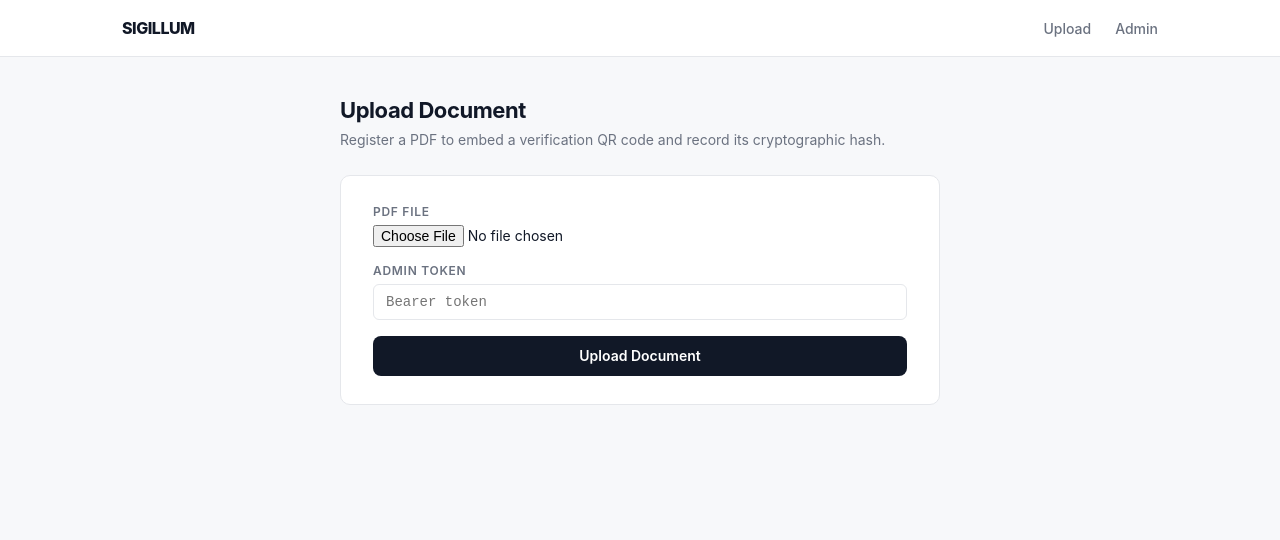
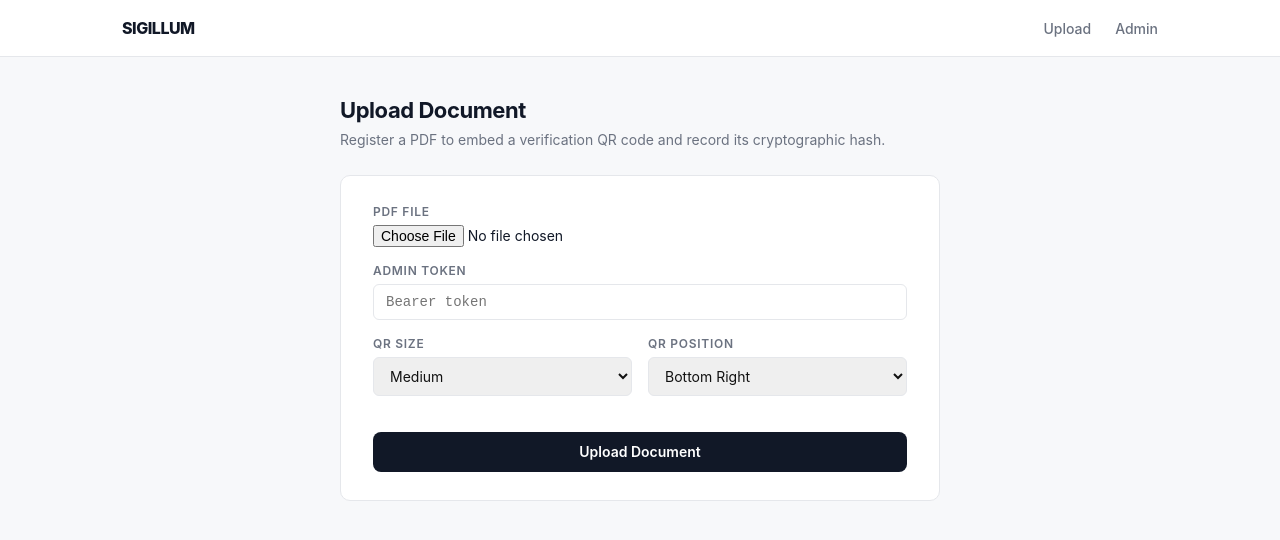
Before and after one commit to ariqsyahalam/Sigillum, a Next.js app: page /upload in a window 1280 px wide. Shown: the top 540 px of the page. Built offline with nearby package versions, Linux system fonts and the light colour scheme.

Commit message:
feat: Add configurable QR code size and position options for embedding QR codes into PDFs.

```diff
--- a/src/app/api/documents/process/route.ts
+++ b/src/app/api/documents/process/route.ts
@@ -39,7 +39,7 @@ export async function POST(req: NextRequest) {
 
     try {
         const body = await req.json();
-        const { doc_code } = body as { doc_code?: string };
+        const { doc_code, qr_size, qr_position } = body as { doc_code?: string; qr_size?: string; qr_position?: string };
 
         if (!doc_code || typeof doc_code !== "string") {
             return err("Missing or invalid field: doc_code.", 400);
@@ -60,7 +60,10 @@ export async function POST(req: NextRequest) {
         const verifyUrl = `${baseUrl}/v/${doc_code}`;
 
         // C — embed QR code onto every page
-        const finalBuffer = await embedQrIntoPdf(rawBuffer, verifyUrl);
+        const finalBuffer = await embedQrIntoPdf(rawBuffer, verifyUrl, {
+            size: (qr_size as any) || "medium",
+            position: (qr_position as any) || "bottom-right",
+        });
 
         // D — SHA-256 hash of the final PDF
         const fileHash = hashBuffer(finalBuffer);
--- a/src/app/api/documents/upload/route.ts
+++ b/src/app/api/documents/upload/route.ts
@@ -105,8 +105,10 @@ export async function POST(req: NextRequest) {
         const baseUrl = (process.env.APP_BASE_URL ?? "http://localhost:3000").replace(/\/$/, "");
         const verifyUrl = `${baseUrl}/v/${docCode}`;
 
-        // ── D: Embed QR onto every page ───────────────────────────────────────
-        const finalBuffer = await embedQrIntoPdf(inputBuffer, verifyUrl);
+        // ── D: Parse QR Options & Embed onto every page ───────────────────────
+        const qrSize = (formData.get("qr_size") as "small" | "medium" | "large") || "medium";
+        const qrPosition = (formData.get("qr_position") as any) || "bottom-right";
+        const finalBuffer = await embedQrIntoPdf(inputBuffer, verifyUrl, { size: qrSize, position: qrPosition });
 
         // ── E: Hash the FINAL (post-QR) PDF ──────────────────────────────────
         const fileHash = hashBuffer(finalBuffer);
--- a/src/app/upload/page.tsx
+++ b/src/app/upload/page.tsx
@@ -23,6 +23,9 @@ export default function UploadPage() {
     const [status, setStatus] = useState<"idle" | "uploading" | "done" | "error">("idle");
     const [result, setResult] = useState<UploadResult | null>(null);
     const [errMsg, setErrMsg] = useState("");
+
+    const [qrSize, setQrSize] = useState("medium");
+    const [qrPosition, setQrPosition] = useState("bottom-right");
     const fileRef = useRef<HTMLInputElement>(null);
 
     useEffect(() => {
@@ -75,7 +78,7 @@ export default function UploadPage() {
                 const processRes = await fetch("/api/documents/process", {
                     method: "POST",
                     headers: { ...authHeader, "Content-Type": "application/json" },
-                    body: JSON.stringify({ doc_code }),
+                    body: JSON.stringify({ doc_code, qr_size: qrSize, qr_position: qrPosition }),
                 });
                 const processJson = await processRes.json();
 
@@ -91,6 +94,8 @@ export default function UploadPage() {
                 // ── Local mode: direct multipart POST (original flow) ─────────
                 const form = new FormData();
                 form.append("file", file);
+                form.append("qr_size", qrSize);
+                form.append("qr_position", qrPosition);
 
                 const res = await fetch("/api/documents/upload", {
                     method: "POST",
@@ -144,6 +149,29 @@ export default function UploadPage() {
                         style={s.textInput}
                         autoComplete="current-password"
                     />
+                </div>
+
+                {/* QR Options Grid */}
+                <div style={{ display: "grid", gridTemplateColumns: "1fr 1fr", gap: "16px", marginBottom: "20px" }}>
+                    <div style={{ display: "flex", flexDirection: "column", gap: "6px" }}>
+                        <label style={s.label}>QR Size</label>
+                        <select value={qrSize} onChange={e => setQrSize(e.target.value)} style={s.selectInput}>
+                            <option value="small">Small</option>
+                            <option value="medium">Medium</option>
+                            <option value="large">Large</option>
+                        </select>
+                    </div>
+                    <div style={{ display: "flex", flexDirection: "column", gap: "6px" }}>
+                        <label style={s.label}>QR Position</label>
+                        <select value={qrPosition} onChange={e => setQrPosition(e.target.value)} style={s.selectInput}>
+                            <option value="top-left">Top Left</option>
+                            <option value="top-center">Top Center</option>
+                            <option value="top-right">Top Right</option>
+                            <option value="bottom-left">Bottom Left</option>
+                            <option value="bottom-center">Bottom Center</option>
+                            <option value="bottom-right">Bottom Right</option>
+                        </select>
+                    </div>
                 </div>
 
                 <button
@@ -210,6 +238,17 @@ const s: Record<string, React.CSSProperties> = {
         fontFamily: "monospace",
         color: "#111",
     },
+    selectInput: {
+        padding: "9px 12px",
+        fontSize: "14px",
+        border: "1px solid #e5e7eb",
+        borderRadius: 6,
+        outline: "none",
+        fontFamily: token.fontFamily,
+        color: "#111",
+        cursor: "pointer",
+        appearance: "auto"
+    },
     errorBox: {
         padding: "12px 16px",
         background: "#fef2f2",
--- a/src/lib/pdf/embedQrIntoPdf.ts
+++ b/src/lib/pdf/embedQrIntoPdf.ts
@@ -1,27 +1,42 @@
 /**
  * embedQrIntoPdf
  *
- * Embeds a QR code image onto the bottom-right corner of every page in a PDF.
+ * Embeds a QR code image onto every page in a PDF, with configurable size and position.
  *
  * @param inputPdfBuffer  - Raw PDF bytes (original is never mutated)
  * @param verificationUrl - URL to encode into the QR image
+ * @param options         - Optional size and position configuration
  * @returns               - New PDF buffer with QR stamped on each page
  */
 
 import { PDFDocument } from "pdf-lib";
 import QRCode from "qrcode";
 
-const QR_SIZE = 80;   // points (1 pt = 1/72 inch)
-const MARGIN = 20;    // distance from bottom and right edges
+export type QrSize = "small" | "medium" | "large";
+export type QrPosition = "top-left" | "top-center" | "top-right" | "bottom-left" | "bottom-center" | "bottom-right";
+
+export interface EmbedQrOptions {
+    size?: QrSize;
+    position?: QrPosition;
+}
+
+const SIZE_MAP: Record<QrSize, number> = {
+    small: 60,
+    medium: 80,
+    large: 100,
+};
+
+const MARGIN = 20; // Distance from edges
 
 /**
  * Generates a QR code as a raw PNG Buffer.
  */
-async function generateQrPng(url: string): Promise<Buffer> {
-    // toBuffer returns a Buffer directly when no callback is passed
+async function generateQrPng(url: string, qrSizePts: number): Promise<Buffer> {
+    // scale up the generated PNG based on the target points so it stays sharp
+    const pngWidth = Math.round(qrSizePts * 3);
     return QRCode.toBuffer(url, {
         type: "png",
-        width: 200,        // higher resolution → sharper when scaled down in PDF
+        width: Math.max(200, pngWidth),
         margin: 1,
         color: {
             dark: "#000000",
@@ -32,10 +47,16 @@ async function generateQrPng(url: string): Promise<Buffer> {
 
 export async function embedQrIntoPdf(
     inputPdfBuffer: Buffer,
-    verificationUrl: string
+    verificationUrl: string,
+    options: EmbedQrOptions = {}
 ): Promise<Buffer> {
+    const sizeConf = options.size ?? "medium";
+    const posConf = options.position ?? "bottom-right";
+
+    const qrSize = SIZE_MAP[sizeConf] ?? 80;
+
     // 1. Generate the QR PNG once — reuse across all pages
-    const qrPngBuffer = await generateQrPng(verificationUrl);
+    const qrPngBuffer = await generateQrPng(verificationUrl, qrSize);
 
     // 2. Load the source PDF into a NEW document (preserves original bytes)
     const pdfDoc = await PDFDocument.load(inputPdfBuffer);
@@ -49,15 +70,30 @@ export async function embedQrIntoPdf(
     for (const page of pages) {
         const { width, height } = page.getSize();
 
-        // Bottom-right corner, with margin from both edges
-        const x = width - QR_SIZE - MARGIN;
-        const y = MARGIN;  // pdf-lib y=0 is bottom of page
+        let x = 0;
+        let y = 0;
+
+        // Calculate X
+        if (posConf.includes("left")) {
+            x = MARGIN;
+        } else if (posConf.includes("right")) {
+            x = width - qrSize - MARGIN;
+        } else if (posConf.includes("center")) {
+            x = (width / 2) - (qrSize / 2);
+        }
+
+        // Calculate Y (pdf-lib y=0 is BOTTOM of page)
+        if (posConf.includes("bottom")) {
+            y = MARGIN;
+        } else if (posConf.includes("top")) {
+            y = height - qrSize - MARGIN;
+        }
 
         page.drawImage(qrImage, {
             x,
             y,
-            width: QR_SIZE,
-            height: QR_SIZE,
+            width: qrSize,
+            height: qrSize,
         });
     }
 
```
